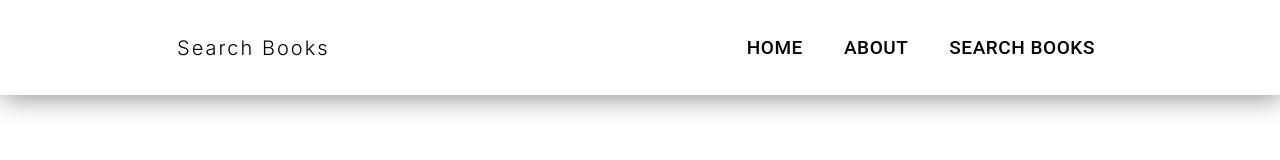
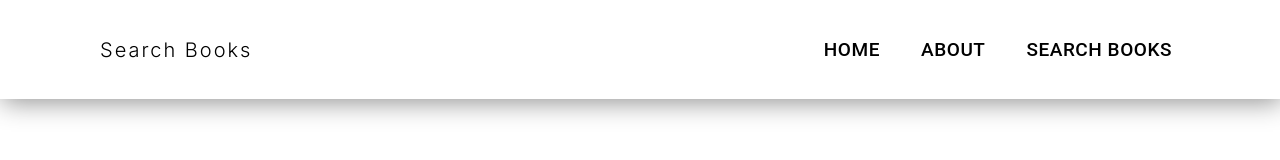
Before and after one commit to smeh09/makeuc-hack, a React (Create React App) app: page / in a window 1280 px wide. Shown: the top 160 px of the page. Built offline with nearby package versions, Linux system fonts and the light colour scheme.

Commit message:
header alignment

```diff
--- a/src/styles/Header.css
+++ b/src/styles/Header.css
@@ -2,8 +2,8 @@
 
 .header {
   display: flex;
-  justify-content: space-around;
-  padding: 5px;
+  justify-content: space-between;
+  padding: 7px 100px;
   background: transparent;
   align-items: center;
   font-size: 20px;
```
